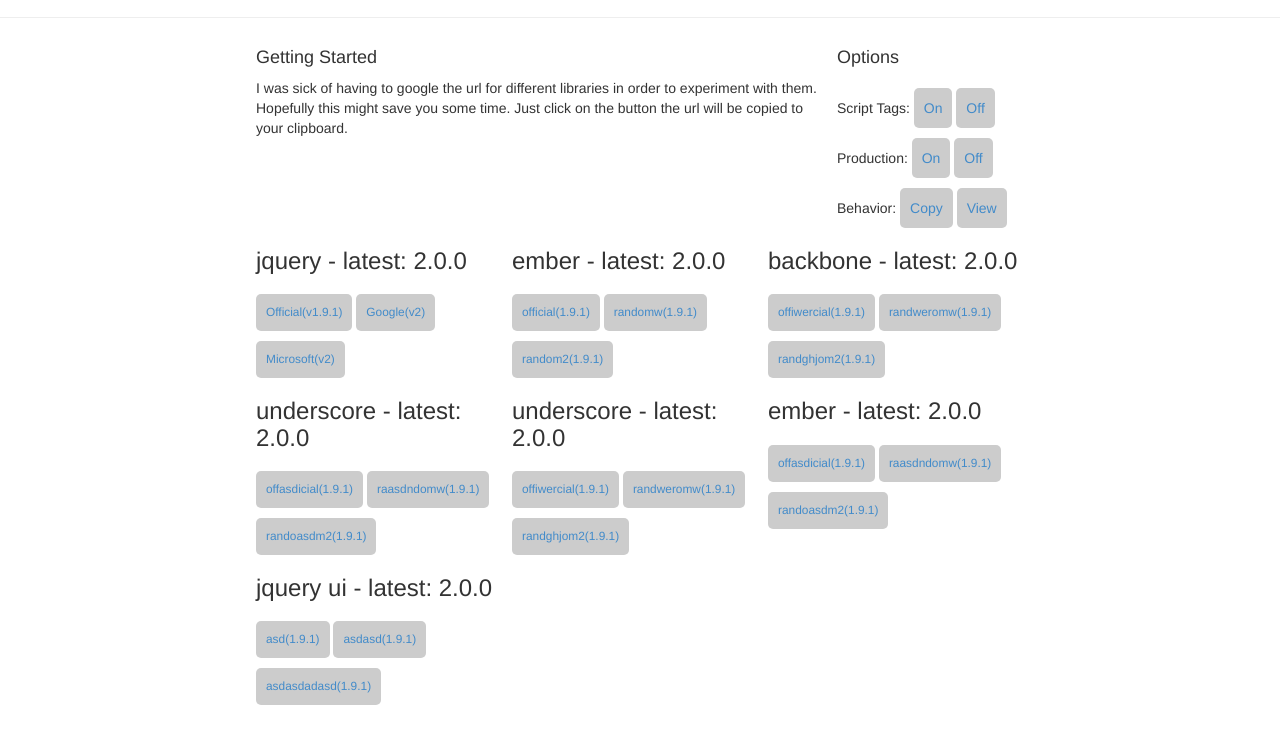
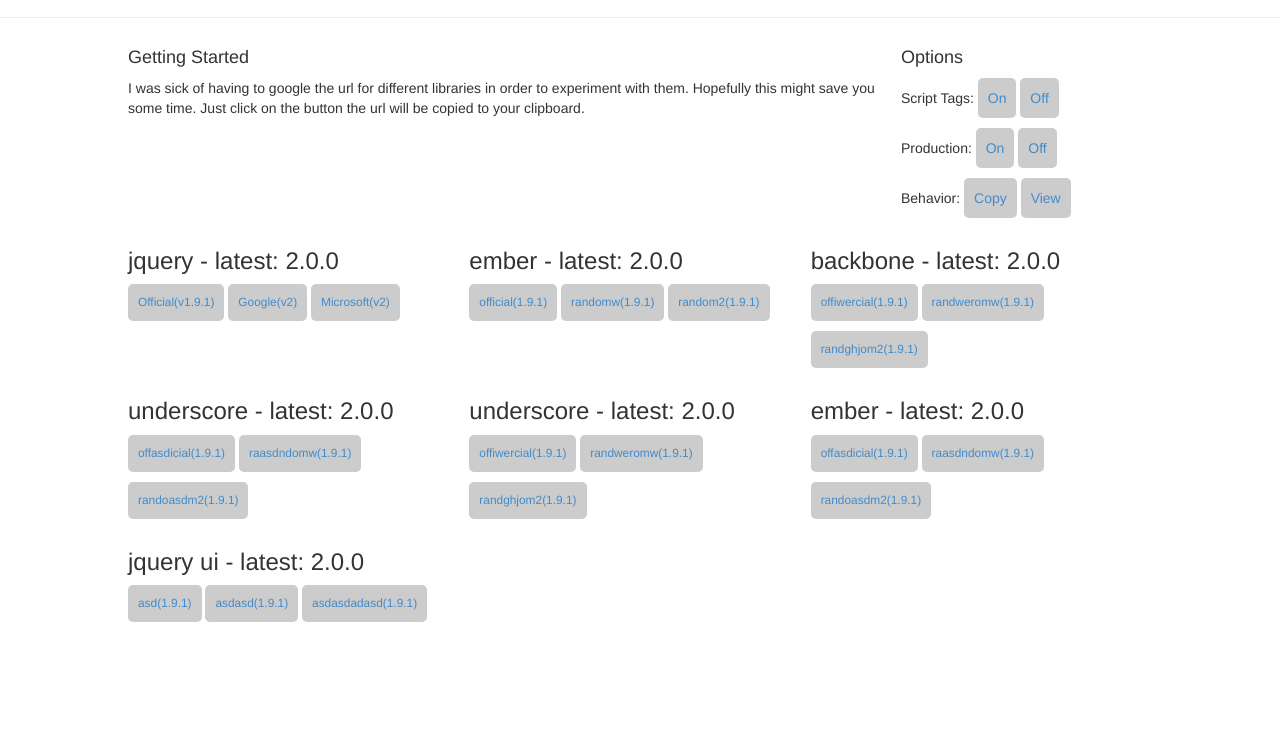
Before and after one commit to alexdmejias/cdnatives, a website: page index.html in a window 1280 px wide. Shown: the part 56-800 px from the top of the page. Drawn offline with Linux system fonts and the light colour scheme.

Commit message:
more style changes

```diff
--- a/less/styles.less
+++ b/less/styles.less
@@ -1,6 +1,6 @@
 .wrap {
 	margin:0 auto;
-	width: 60%;
+	width: 80%;
 }
 .intro {
 	display: -ms-flexbox;
@@ -33,5 +33,5 @@
 
 .button {
 	display: inline-block;
-	margin-top: 10px;
+	margin-bottom: 10px;
 }
```
Also changed, not shown: css/styles.css, css/styles.min.css.
